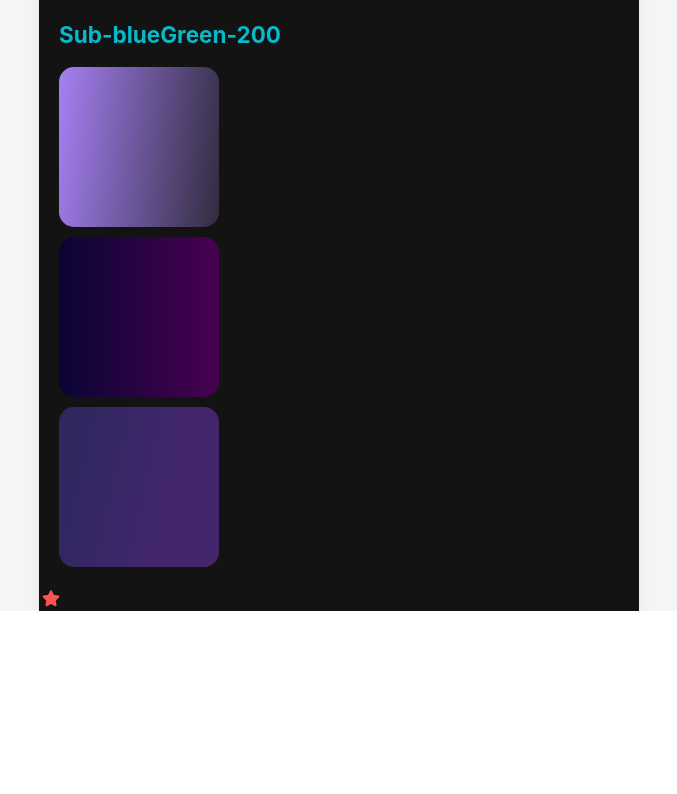
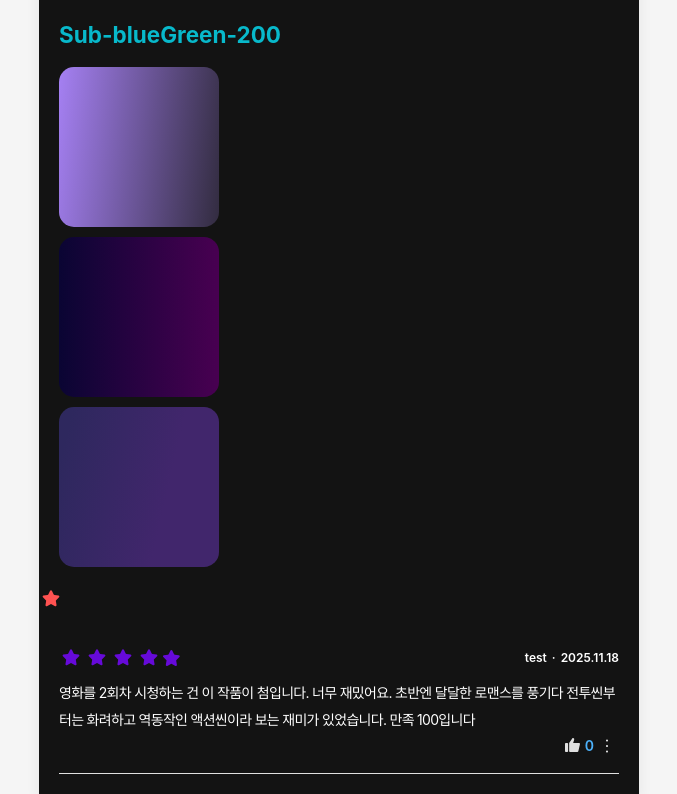
Before and after one commit to SOPT-all/37-COLLABORATION-WEB-MEGABOX, a React (Vite) app: page / in a window 1280 px wide. Shown: the part 360-1154 px from the top of the page, without its empty margins (301-978 px from the left). Before the commit the page ends 971 px from the top, so only its background shows below. Built offline with nearby package versions, Linux system fonts and the light colour scheme.

Commit message:
feat: 영화 정보 헤더 컴포넌트 구현

```diff
--- a/src/pages/Home/Home.tsx
+++ b/src/pages/Home/Home.tsx
@@ -1,4 +1,5 @@
 import { IconStarFill } from '@assets/index';
+import Review from '@components/review/Review';
 import MovieHeader from '@components/header/MovieHeader';
 
 export default function Home() {
@@ -27,6 +28,14 @@ export default function Home() {
           <div className="gradient-3 h-64 w-64 rounded-3xl" />
         </div>
         <IconStarFill className="text-red-500" />
+        <div className='p-[2rem]'>
+        <Review
+          content='영화를 2회차 시청하는 건 이 작품이 첨입니다. 너무 재밌어요. 초반엔 달달한 로맨스를 풍기다 전투씬부터는 화려하고 역동작인 액션씬이라 보는 재미가 있었습니다. 만족 100입니다'
+          rating={4.3}
+          createdAt={new Date()}
+          nickname='test'
+        />
+        </div>
       </div>
     </>
   );
```
